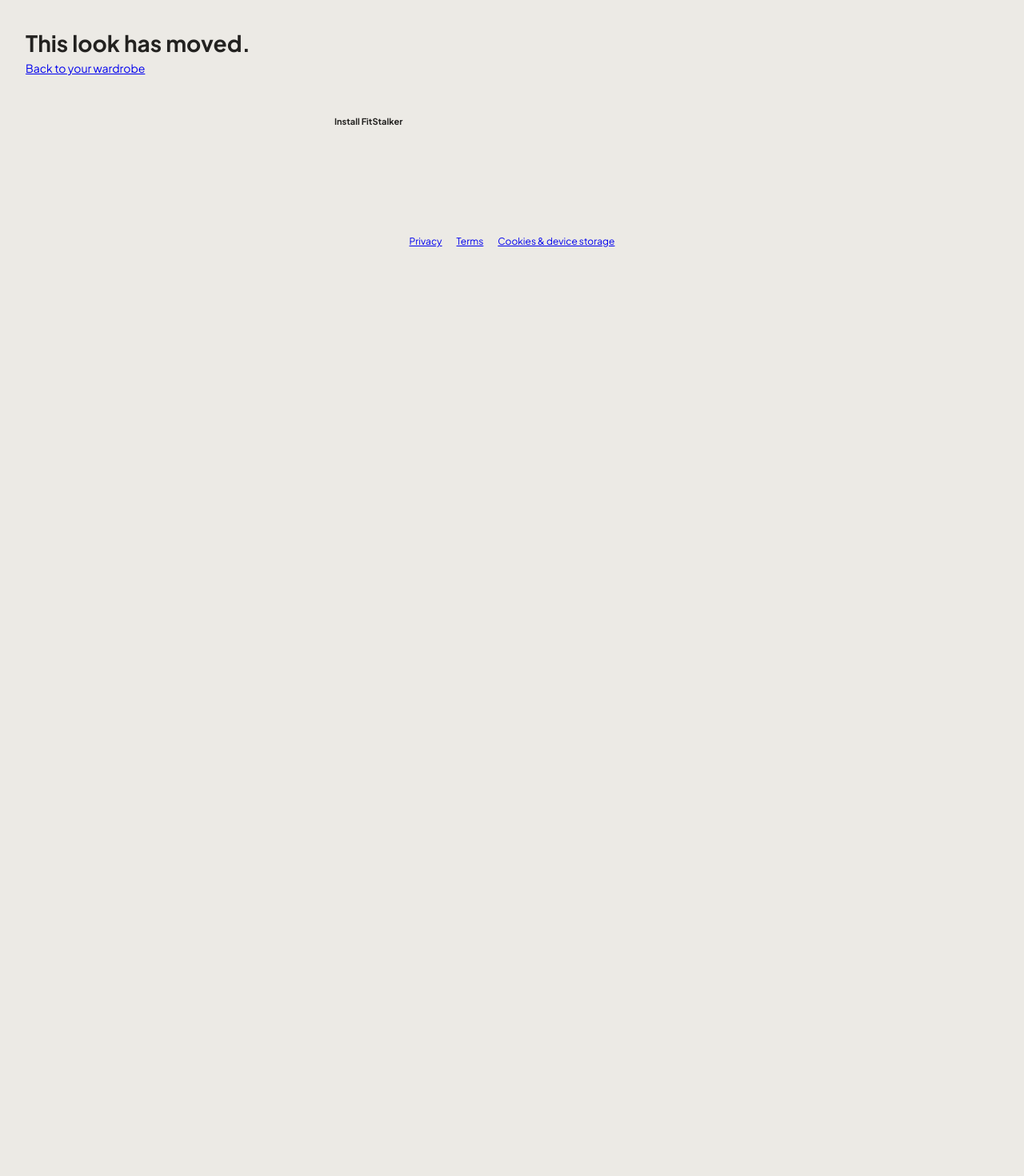
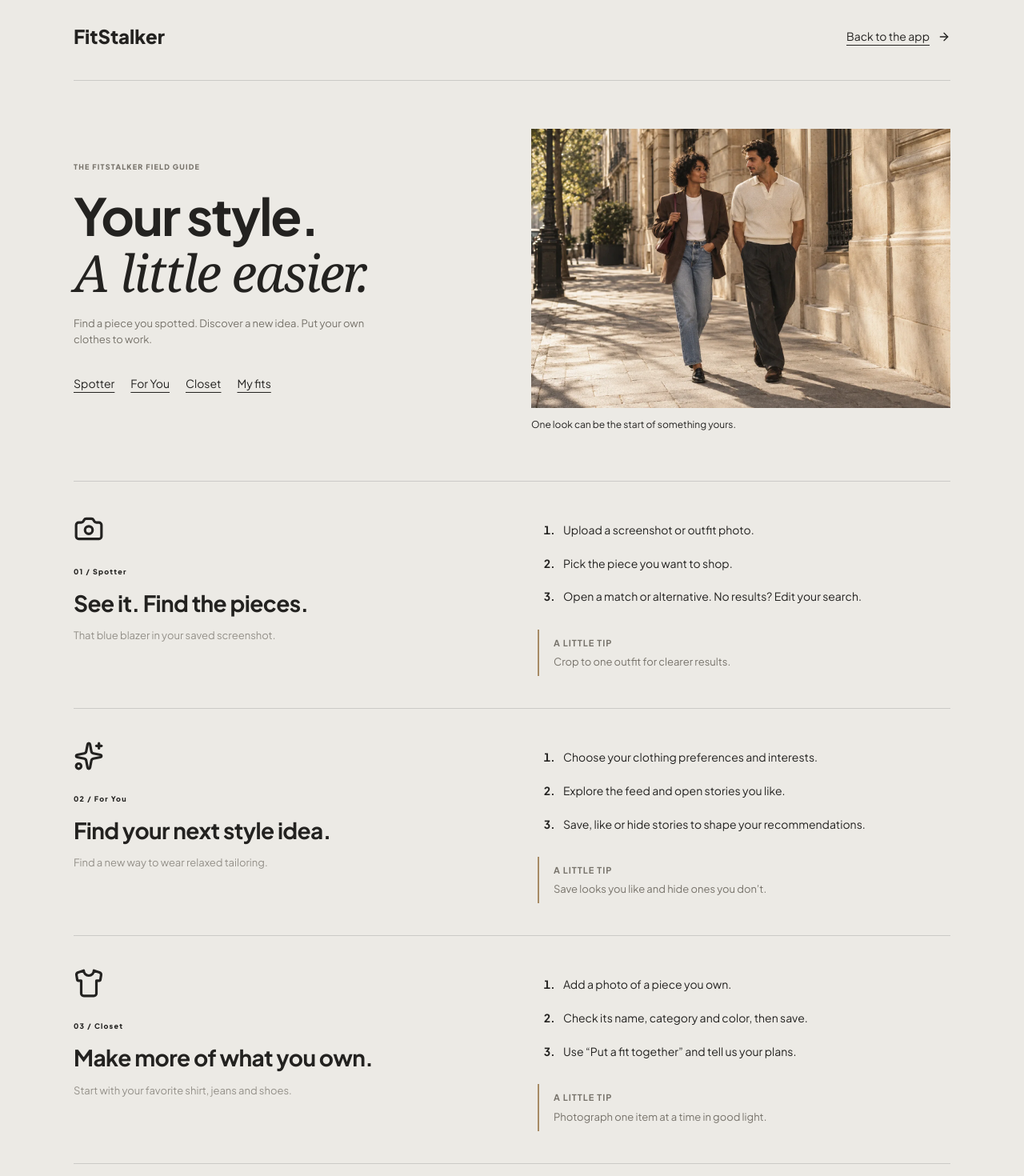
Before and after one commit to Jari57/DigitalWardrobe-app, a Next.js app: page /how-it-works in a window 1280 px wide. Before the commit this address had no page. Shown: the top 1470 px of the page at 80% size. Before the commit the page ends 800 px from the top, so only its background shows below. Built offline with nearby package versions, Linux system fonts and the light colour scheme.

Commit message:
Add concise section guides and contextual style tips

```diff
--- a/src/app/globals.css
+++ b/src/app/globals.css
@@ -1131,3 +1131,21 @@ legend {
   font-size: 11px;
   padding: 9px 4px;
 }
+
+.section-tip {
+  display: flex;
+  flex-wrap: wrap;
+  align-items: center;
+  justify-content: space-between;
+  gap: 4px 18px;
+  margin: 12px 0 20px;
+  font-size: 12px;
+}
+.section-tip span {
+  opacity: 0.75;
+}
+.section-tip a {
+  color: inherit;
+  text-underline-offset: 4px;
+  padding: 10px 0;
+}
--- /dev/null
+++ b/src/app/how-it-works/guide.css
@@ -0,0 +1,134 @@
+.style-guide {
+  max-width: 1160px;
+  margin: auto;
+  padding: 24px 32px 64px;
+}
+.style-guide a {
+  color: inherit;
+  text-underline-offset: 5px;
+}
+.guide-top {
+  display: flex;
+  justify-content: space-between;
+  align-items: center;
+  gap: 20px;
+  padding-bottom: 32px;
+  border-bottom: 1px solid #9996;
+}
+.guide-top > a:first-child {
+  font-size: 24px;
+  font-weight: 750;
+  text-decoration: none;
+}
+.guide-top > a:last-child,
+.guide-bottom a {
+  display: inline-flex;
+  align-items: center;
+  gap: 10px;
+  min-height: 44px;
+}
+.guide-hero {
+  display: grid;
+  grid-template-columns: 1fr 1fr;
+  gap: 48px;
+  align-items: center;
+  padding: 60px 0;
+}
+.guide-hero h1 {
+  font-size: clamp(36px, 5vw, 64px);
+  line-height: 1.1;
+  letter-spacing: -2px;
+  margin: 18px 0;
+}
+.guide-hero em {
+  font-family: Georgia, serif;
+  font-weight: 400;
+}
+.guide-hero p {
+  max-width: 400px;
+}
+.guide-hero figure {
+  margin: 0;
+}
+.guide-hero img {
+  width: 100%;
+  height: auto;
+  display: block;
+}
+.guide-hero figcaption {
+  padding-top: 12px;
+  font-size: 12px;
+}
+.guide-hero nav {
+  display: flex;
+  flex-wrap: wrap;
+  gap: 8px 20px;
+  margin-top: 24px;
+}
+.guide-hero nav a {
+  padding: 10px 0;
+}
+.guide-section {
+  scroll-margin-top: 24px;
+  border-top: 1px solid #9996;
+  padding: 40px 0;
+  display: grid;
+  grid-template-columns: 1fr 1fr;
+  gap: 64px;
+}
+.guide-example > svg {
+  display: block;
+  margin-bottom: 22px;
+}
+.guide-example h2 {
+  font-size: 28px;
+  letter-spacing: -0.6px;
+  margin: 12px 0;
+}
+.guide-example p {
+  opacity: 0.75;
+}
+.guide-instructions ol {
+  padding-left: 24px;
+  margin: 0;
+}
+.guide-instructions li {
+  padding: 10px 0 10px 8px;
+}
+.guide-instructions li::marker {
+  font-weight: 700;
+}
+.guide-tip {
+  border-left: 2px solid #a78b65;
+  padding: 8px 0 8px 18px;
+  margin: 20px 0 0;
+}
+.guide-tip strong {
+  display: block;
+  font-size: 11px;
+  text-transform: uppercase;
+  letter-spacing: 1px;
+  margin-bottom: 5px;
+}
+.guide-bottom {
+  border-top: 1px solid #9996;
+  padding-top: 24px;
+}
+@media (max-width: 700px) {
+  .style-guide {
+    padding: 20px;
+  }
+  .guide-hero {
+    grid-template-columns: 1fr;
+    gap: 24px;
+    padding: 32px 0;
+  }
+  .guide-section {
+    grid-template-columns: 1fr;
+    gap: 16px;
+    padding: 32px 0;
+  }
+  .guide-top > a:first-child {
+    font-size: 20px;
+  }
+}
--- /dev/null
+++ b/src/app/how-it-works/page.tsx
@@ -0,0 +1,89 @@
+import Link from 'next/link';
+import { Camera, Sparkles, Shirt, Layers, ArrowRight } from 'lucide-react';
+import { sectionGuides } from '@/lib/section-guides';
+import './guide.css';
+export const metadata = {
+  title: 'How FitStalker works',
+  description:
+    'A short guide to finding clothes, discovering inspiration and styling your own closet.',
+  alternates: { canonical: '/how-it-works' },
+};
+const icons = [Camera, Sparkles, Shirt, Layers];
+export default function HowItWorksPage() {
+  return (
+    <main className="style-guide">
+      <header className="guide-top">
+        <Link href="/">FitStalker</Link>
+        <Link href="/">
+          Back to the app <ArrowRight size={16} />
+        </Link>
+      </header>
+      <section className="guide-hero">
+        <div>
+          <p className="eyebrow">THE FITSTALKER FIELD GUIDE</p>
+          <h1>
+            Your style.
+            <br />
+            <em>A little easier.</em>
+          </h1>
+          <p>Find a piece you spotted. Discover a new idea. Put your own clothes to work.</p>
+          <nav aria-label="Guide sections">
+            {sectionGuides.map((guide) => (
+              <a key={guide.id} href={`#${guide.id}`}>
+                {guide.title}
+              </a>
+            ))}
+          </nav>
+        </div>
+        <figure>
+          <img
+            src="/brand/street-style-editorial.webp"
+            alt="Two street-style outfits: a brown blazer with jeans and an ivory polo with charcoal trousers"
+            width={1536}
+            height={1024}
+          />
+          <figcaption>One look can be the start of something yours.</figcaption>
+        </figure>
+      </section>
+      <div className="guide-sections">
+        {sectionGuides.map((guide, index) => {
+          const Icon = icons[index];
+          return (
+            <section
+              className="guide-section"
+              id={guide.id}
+              key={guide.id}
+              aria-labelledby={`${guide.id}-title`}
+            >
+              <div className="guide-example">
+                <Icon size={38} aria-hidden="true" />
+                <span className="eyebrow">
+                  0{index + 1} / {guide.title}
+                </span>
+                <h2 id={`${guide.id}-title`}>{guide.purpose}</h2>
+                <p>{guide.example}</p>
+              </div>
+              <div className="guide-instructions">
+                <ol>
+                  {guide.steps.map((step) => (
+                    <li key={step}>{step}</li>
+                  ))}
+                </ol>
+                <p className="guide-tip">
+                  <strong>A little tip</strong>
+                  {guide.tip}
+                </p>
+              </div>
+            </section>
+          );
+        })}
+      </div>
+      <footer className="guide-bottom">
+        <p>Ready to find your next fit?</p>
+        <Link href="/">
+          Open FitStalker <ArrowRight size={18} />
+        </Link>
+      </footer>
+    </main>
+  );
+}
--- a/src/components/LegalLinks.tsx
+++ b/src/components/LegalLinks.tsx
@@ -1,6 +1,9 @@
 export default function LegalLinks() {
   return (
     <footer className="legal-links" aria-label="Site information">
+      <a href="/how-it-works" target="_blank" rel="noopener noreferrer">
+        How FitStalker works
+      </a>
       <a href="/privacy" target="_blank" rel="noopener noreferrer">
         Privacy
       </a>
--- a/src/components/WardrobeApp.tsx
+++ b/src/components/WardrobeApp.tsx
@@ -25,6 +25,7 @@ import Spotter from './Spotter';
 import ForYouFeed from './ForYouFeed';
 import StudioResume from './StudioResume';
 import EditorialLanding from './EditorialLanding';
+import SectionTip from './SectionTip';
 import { api, categories, Empty } from './ui';
 const blank: Wardrobe = { garments: [], outfits: [], references: [] };
 const tabs = [
@@ -185,6 +186,7 @@ export default function WardrobeApp({
           </div>
         ) : (
           <>
+            <SectionTip tab={tab} />
             {tab === 'Spotter' && (
               <EditorialLanding
                 onStyle={() => {
@@ -303,8 +305,8 @@ export default function WardrobeApp({
                       </button>
                     }
                   >
-                    Your favorites deserve more than a hanger. Add a photo, build a look, and get
-                    ready for your next GRWM.
+                    Start with a clear photo of one item you own. Add a top, bottoms and shoes to
+                    put your first fit together.
                   </Empty>
                 ) : !visible.length ? (
                   <Empty
--- /dev/null
+++ b/src/lib/section-guides.ts
@@ -0,0 +1,54 @@
+export const sectionGuides = [
+  {
+    id: 'spotter',
+    tab: 'Spotter',
+    title: 'Spotter',
+    purpose: 'See it. Find the pieces.',
+    tip: 'Crop to one outfit for clearer results.',
+    example: 'That blue blazer in your saved screenshot.',
+    steps: [
+      'Upload a screenshot or outfit photo.',
+      'Pick the piece you want to shop.',
+      'Open a match or alternative. No results? Edit your search.',
+    ],
+  },
+  {
+    id: 'for-you',
+    tab: 'For You',
+    title: 'For You',
+    purpose: 'Find your next style idea.',
+    tip: 'Save looks you like and hide ones you don’t.',
+    example: 'Find a new way to wear relaxed tailoring.',
+    steps: [
+      'Choose your clothing preferences and interests.',
+      'Explore the feed and open stories you like.',
+      'Save, like or hide stories to shape your recommendations.',
+    ],
+  },
+  {
+    id: 'closet',
+    tab: 'Closet',
+    title: 'Closet',
+    purpose: 'Make more of what you own.',
+    tip: 'Photograph one item at a time in good light.',
+    example: 'Start with your favorite shirt, jeans and shoes.',
+    steps: [
+      'Add a photo of a piece you own.',
+      'Check its name, category and color, then save.',
+      'Use “Put a fit together” and tell us your plans.',
+    ],
+  },
+  {
+    id: 'my-fits',
+    tab: 'Looks',
+    title: 'My fits',
+    purpose: 'Keep the looks you love.',
+    tip: 'Save a fit you like so it’s ready for next time.',
+    example: 'Keep your go-to dinner outfit ready to wear.',
+    steps: [
+      'Build an outfit from your closet.',
+      'Save it from outfit suggestions or the canvas.',
+      'Revisit it in My fits, edit a copy or mark “Wore today.”',
+    ],
+  },
+] as const;
```
Also changed, not shown: src/components/SectionTip.tsx (added, +18 -0 lines), 1 other file (tests, documents, lock files or other folders).
